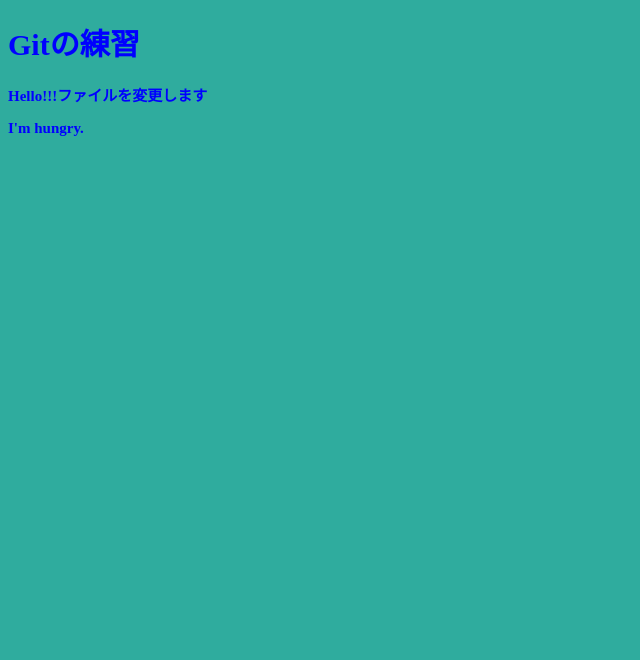
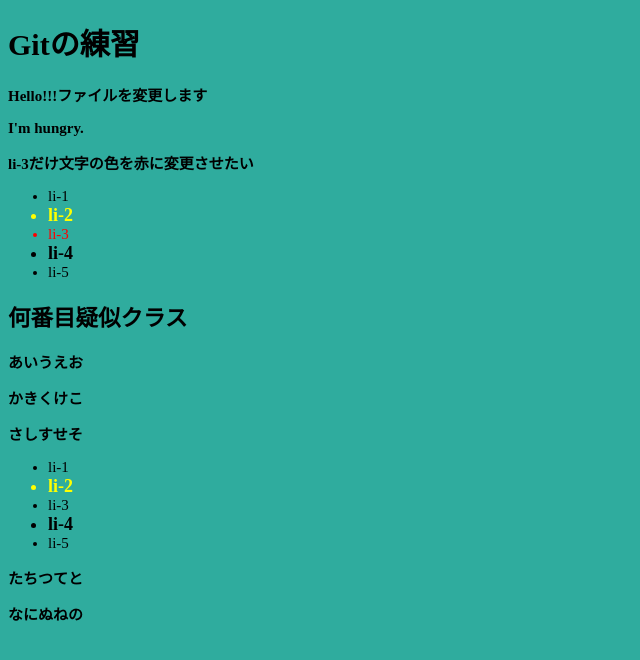
Before and after one commit to yone-3/git-lesson, a plain HTML site: page index.html in a window 1280 px wide. Shown: the whole page, without its empty margins (0-640 px from the left). Drawn offline with Linux system fonts and the light colour scheme.

Commit message:
feat:css add

```diff
--- a/css/style.css
+++ b/css/style.css
@@ -4,7 +4,7 @@
     background: ;
     font-size: 15px;
     font-weight: bold;
-    color: blue;
+    color: var(--portfolio-black);
 }
 
 /* カスタムプロパティ(CSS変数) */
@@ -29,4 +29,28 @@
 
 body {
     background: var(--portfolio-light-green);
+
 }
+
+.li-3 {
+    color: red;
+
+}
+
+li:hover {
+    text-decoration: underline solid 1px red;
+}
+
+/* 何番目系疑似クラス */
+
+li:nth-child(2) {
+    color: yellow;
+}
+
+li:nth-child(odd) {
+    font-weight: normal;
+}
+
+li:nth-child(even) {
+    font-size: 18px;
+}
--- a/index.html
+++ b/index.html
@@ -13,6 +13,37 @@
     <h1>Gitの練習</h1>
     <p>Hello!!!ファイルを変更します</p>
     <p>I'm hungry.</p>
+
+    <!-- ul>li{li-%}*5 -->
+    <p>li-3だけ文字の色を赤に変更させたい</p>
+    <ul>
+        <li>li-1</li>
+        <li>li-2</li>
+        <li class="li-3">li-3</li>
+        <li>li-4</li>
+        <li>li-5</li>
+    </ul>
+
+    <section class="sec01">
+        <h2>何番目疑似クラス</h2>
+        <p>あいうえお</p>
+        <p>かきくけこ</p>
+        <p>さしすせそ</p>
+
+        <ul>
+            <li>li-1</li>
+            <li>li-2</li>
+            <li>li-3</li>
+            <li>li-4</li>
+            <li>li-5</li>
+        </ul>
+
+        <div class="div01">
+            <p>たちつてと</p>
+            <p>なにぬねの</p>
+        </div>
+    </section>
+
 </body>
 
 </html>
```
